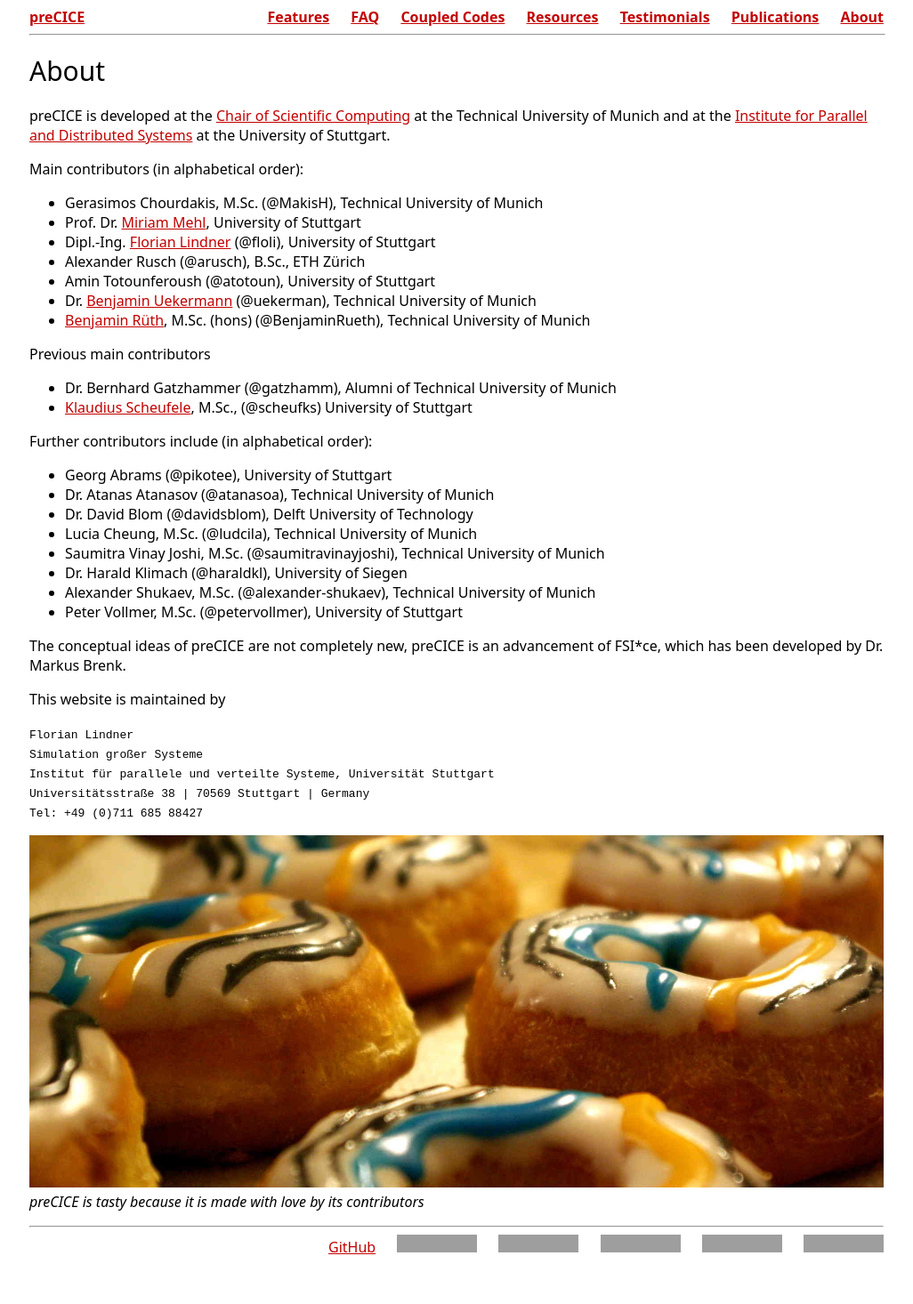
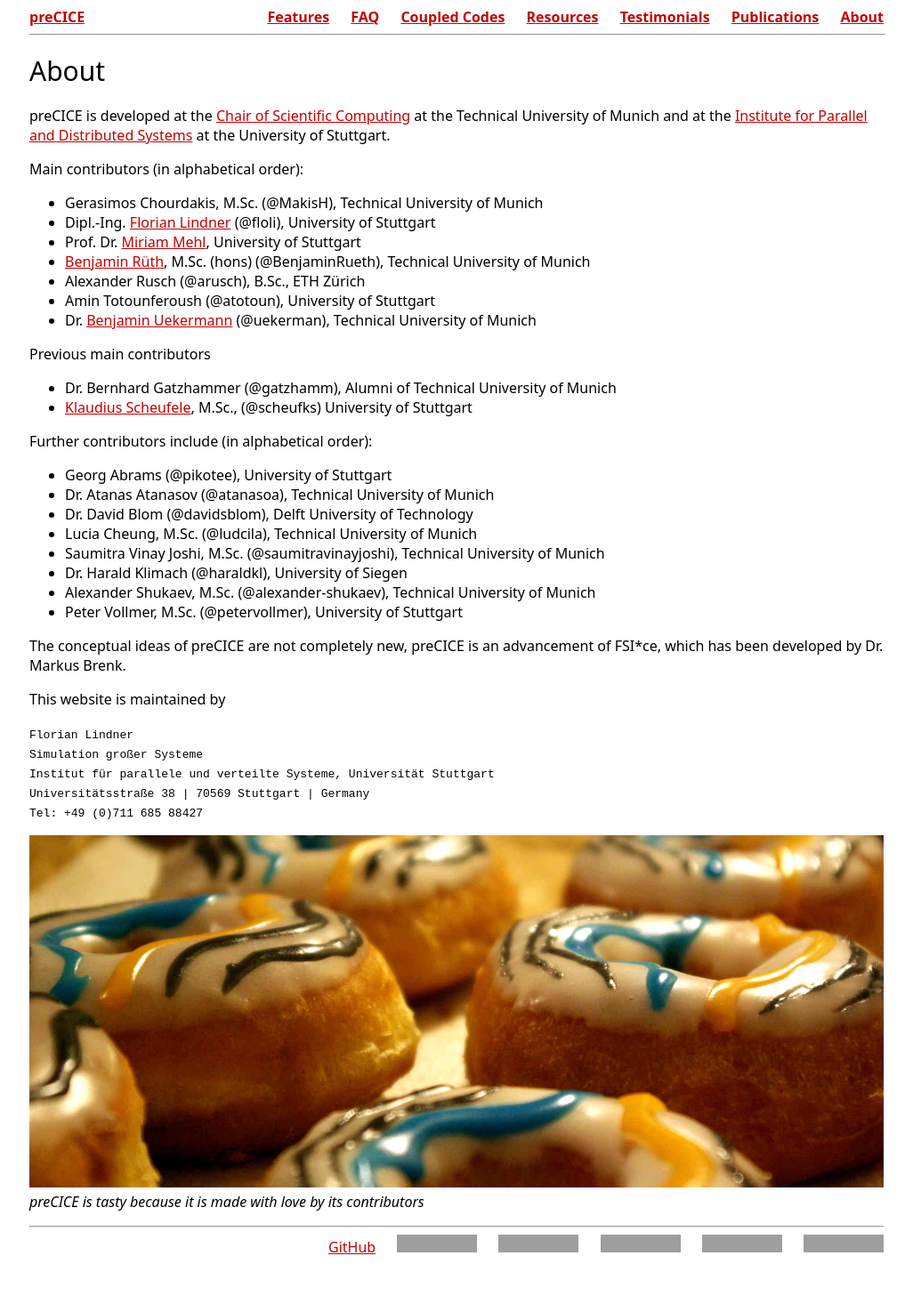
Before and after one commit to precice/precice.github.io_old, a Jekyll site: the page built from 08-about.md, in a window 1280 px wide. Shown: the whole page at 89% size, without its empty margins (127-1153 px from the left). Built offline with Jekyll 4.4.1, drawn with Linux system fonts in a browser that asks for light colours; grey boxes are pictures that could not be loaded.

Commit message:
Re-establish alphabetical order

```diff
--- a/08-about.md
+++ b/08-about.md
@@ -11,12 +11,12 @@ preCICE is developed at the [Chair of Scientific Computing](http://www5.in.tum.d
 Main contributors (in alphabetical order):
 
 + Gerasimos Chourdakis, M.Sc. (@MakisH), Technical University of Munich
++ Dipl.-Ing. [Florian Lindner](https://www.ipvs.uni-stuttgart.de/abteilungen/sgs/abteilung/mitarbeiter/Florian.Lindner) (@floli), University of Stuttgart
 + Prof. Dr. [Miriam Mehl](https://www.ipvs.uni-stuttgart.de/abteilungen/sgs/abteilung/mitarbeiter/Miriam.Mehl), University of Stuttgart
-+ Dipl.-Ing. [Florian Lindner](https://www.ipvs.uni-stuttgart.de/abteilungen/sgs/abteilung/mitarbeiter/Florian.Lindner) (@floli), University of Stuttgart
++ [Benjamin Rüth](https://www5.in.tum.de/wiki/index.php/Benjamin_R%C3%BCth,_M.Sc._(hons)), M.Sc. (hons) (@BenjaminRueth), Technical University of Munich
 + Alexander Rusch (@arusch), B.Sc., ETH Zürich
 + Amin Totounferoush (@atotoun), University of Stuttgart
 + Dr. [Benjamin Uekermann](https://www5.in.tum.de/wiki/index.php/Dr._rer._nat._Benjamin_Uekermann) (@uekerman), Technical University of Munich
-+ [Benjamin Rüth](https://www5.in.tum.de/wiki/index.php/Benjamin_R%C3%BCth,_M.Sc._(hons)), M.Sc. (hons) (@BenjaminRueth), Technical University of Munich
 
 
 Previous main contributors
```
